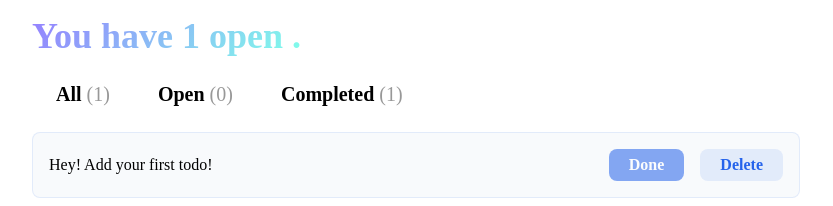
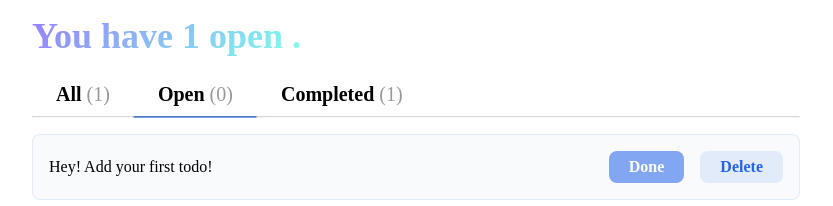
Before and after one commit to patriciakennedy/react-todo-app, a React (Vite) app: page / in a window 1280 px wide. Shown: the top 206 px of the page, without its empty margins (224-1057 px from the left). Built offline with nearby package versions, Linux system fonts and the light colour scheme; a web font is replaced by a local one.

Commit message:
Updated Tabs component with improvements and fixes

```diff
--- a/src/App.jsx
+++ b/src/App.jsx
@@ -16,6 +16,8 @@
         { input: 'Hey! Add your first todo!', complete: true },
     ]);
 
+    const [selectedTab, setSelectedTab] = useState('Open');
+
     function handleAddTodo(newTodo) {
         //...todos, spreads out original values in the array and append it to newTodo array
         const newTodoList = [...todos, { input: newTodo, complete: false }];
@@ -28,7 +30,11 @@
     return (
         <>
             <Header todos={todos} />
-            <Tabs todos={todos} />
+            <Tabs
+                selectedTab={selectedTab}
+                setSelectedTab={setSelectedTab}
+                todos={todos}
+            />
             <TodoList todos={todos} />
             <TodoInput handleAddTodo={handleAddTodo} />
         </>
--- a/src/components/Tabs.jsx
+++ b/src/components/Tabs.jsx
@@ -1,5 +1,5 @@
 export function Tabs(props) {
-    const { todos } = props;
+    const { todos, selectedTab, setSelectedTab } = props;
 
     const tabs = ['All', 'Open', 'Completed'];
 
@@ -11,16 +11,26 @@
                         ? todos.length
                         : tab === 'Open'
                         ? todos.filter((val) => !val.complete).length
-                        : todos.filter((val) => val.complete).length
+                        : todos.filter((val) => val.complete).length;
 
                 return (
-                    <button key={tabIndex} className="tab-button">
+                    <button
+                        onClick={() => {
+                            setSelectedTab(tab);
+                        }}
+                        key={tabIndex}
+                        className={
+                            'tab-button ' +
+                            (tab === selectedTab ? ' tab-selected' : '')
+                        }
+                    >
                         <h4>
                             {tab} <span>({numOfTasks})</span>
                         </h4>
                     </button>
                 );
             })}
+            <hr />
         </nav>
     );
 }
```
